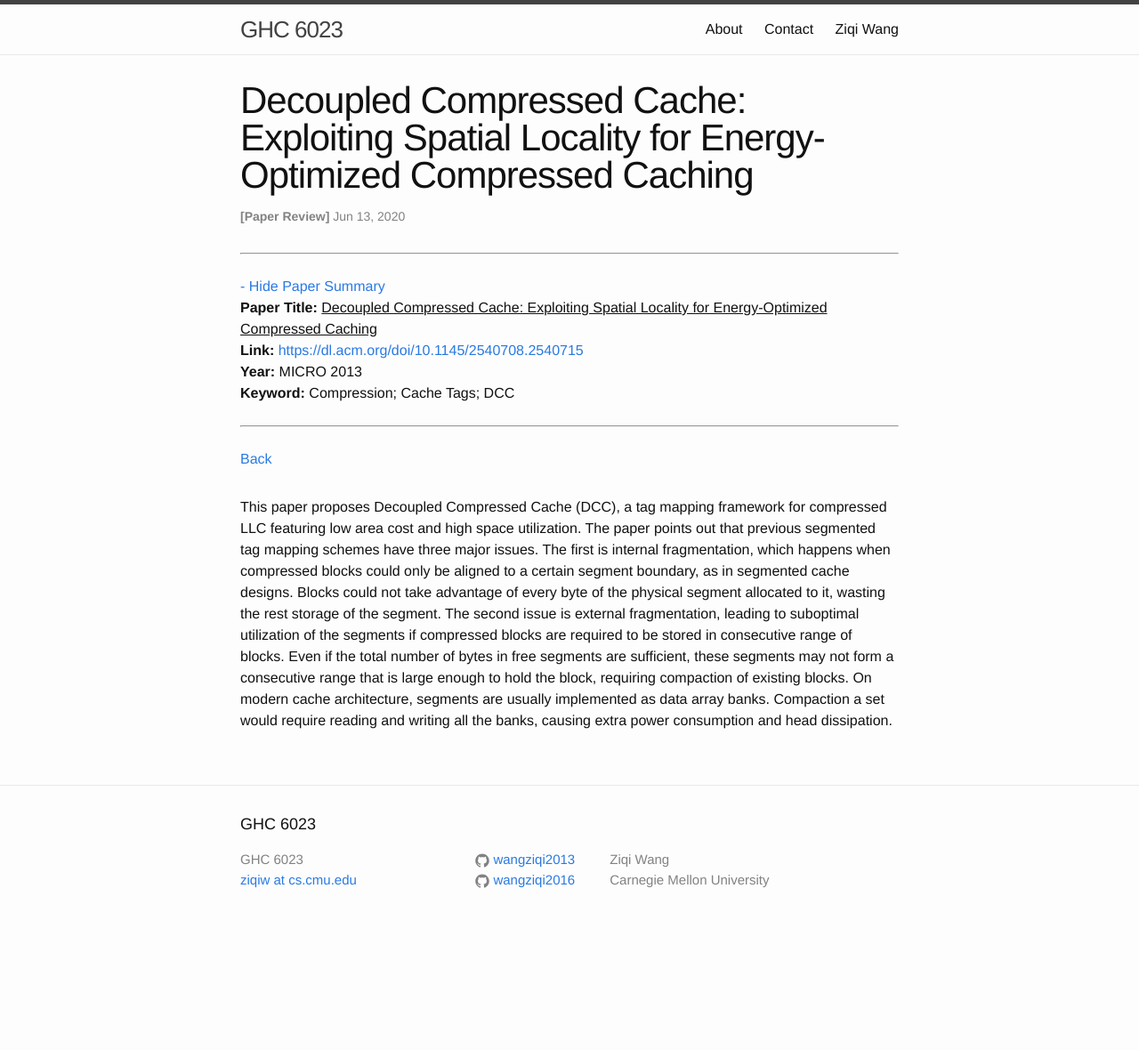
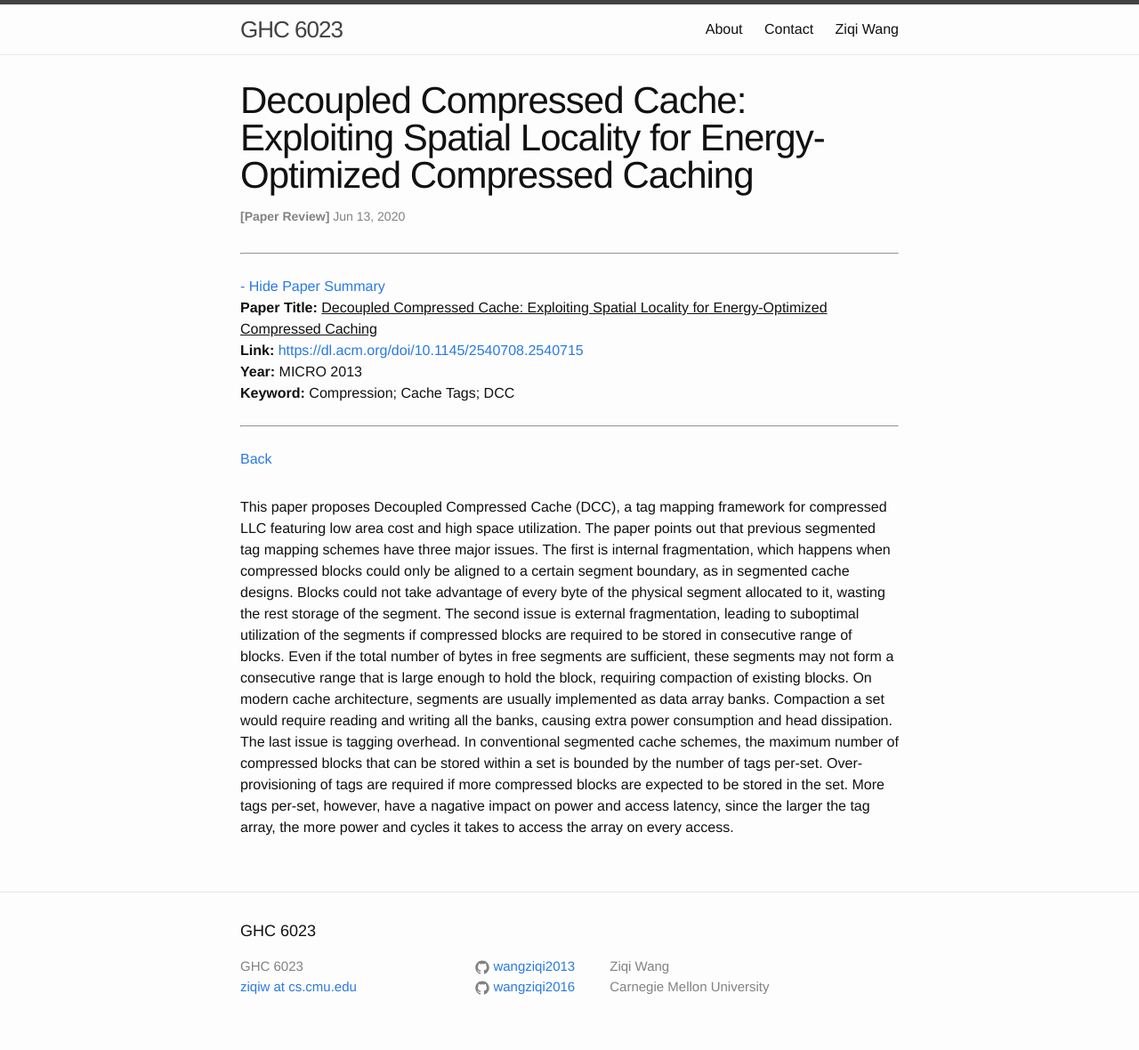
Before and after one commit to wangziqi2013/wangziqi2013.github.io, a Jekyll site: the page built from _posts/2020-06-12-dcc.markdown, in a window 1280 px wide. Shown: the whole page at 89% size. Built offline with Jekyll 4.4.1, drawn with Linux system fonts in a browser that asks for light colours; before the commit the page ends 1060 px from its top, so only the background shows below that.

Commit message:
Adding tags

```diff
--- a/_posts/2020-06-12-dcc.markdown
+++ b/_posts/2020-06-12-dcc.markdown
@@ -23,3 +23,8 @@ required to be stored in consecutive range of blocks. Even if the total number o
 these segments may not form a consecutive range that is large enough to hold the block, requiring compaction of existing
 blocks. On modern cache architecture, segments are usually implemented as data array banks. Compaction a set would require
 reading and writing all the banks, causing extra power consumption and head dissipation.
+The last issue is tagging overhead. In conventional segmented cache schemes, the maximum number of compressed blocks
+that can be stored within a set is bounded by the number of tags per-set. Over-provisioning of tags are required if
+more compressed blocks are expected to be stored in the set. More tags per-set, however, have a nagative impact on
+power and access latency, since the larger the tag array, the more power and cycles it takes to access the array on
+every access.
```
